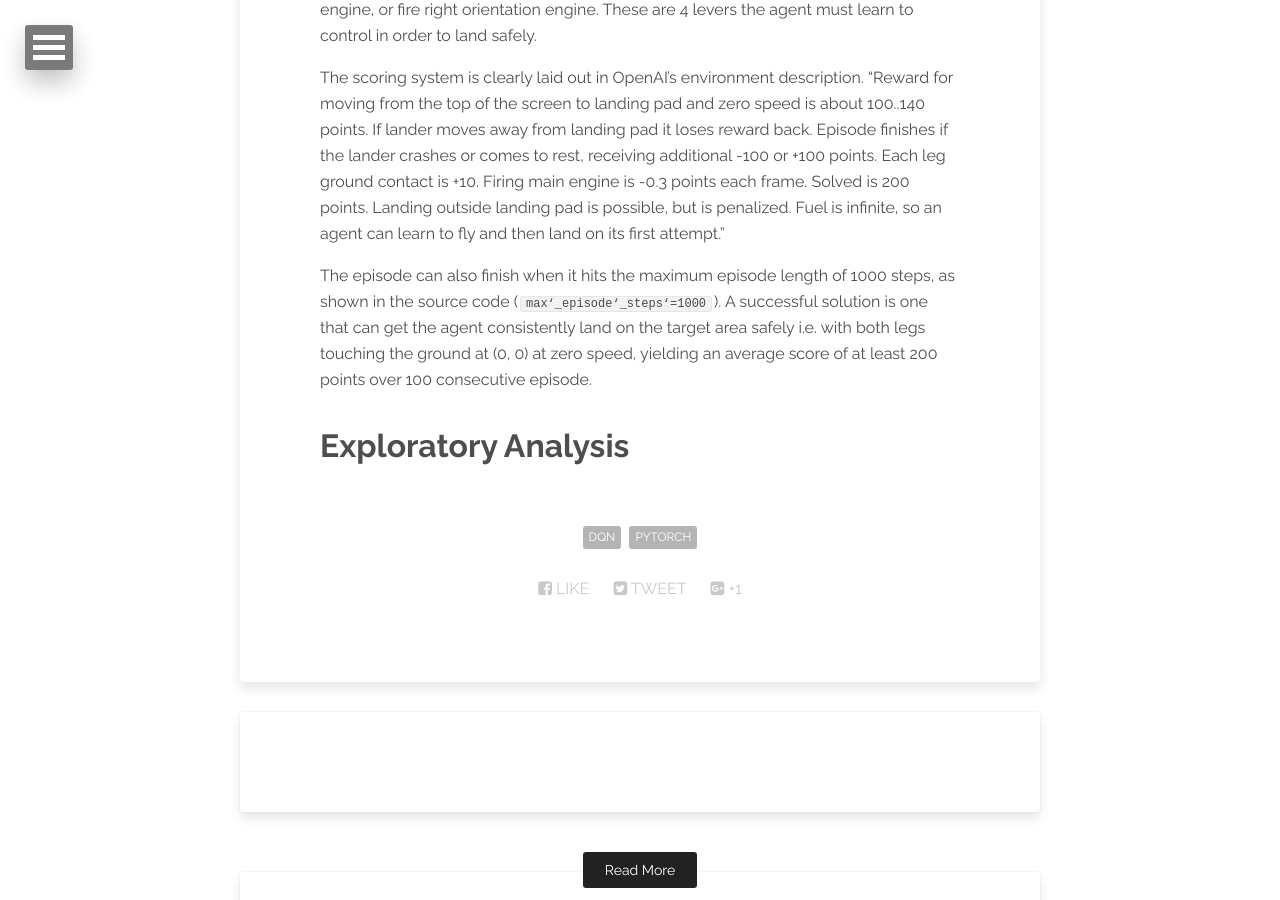
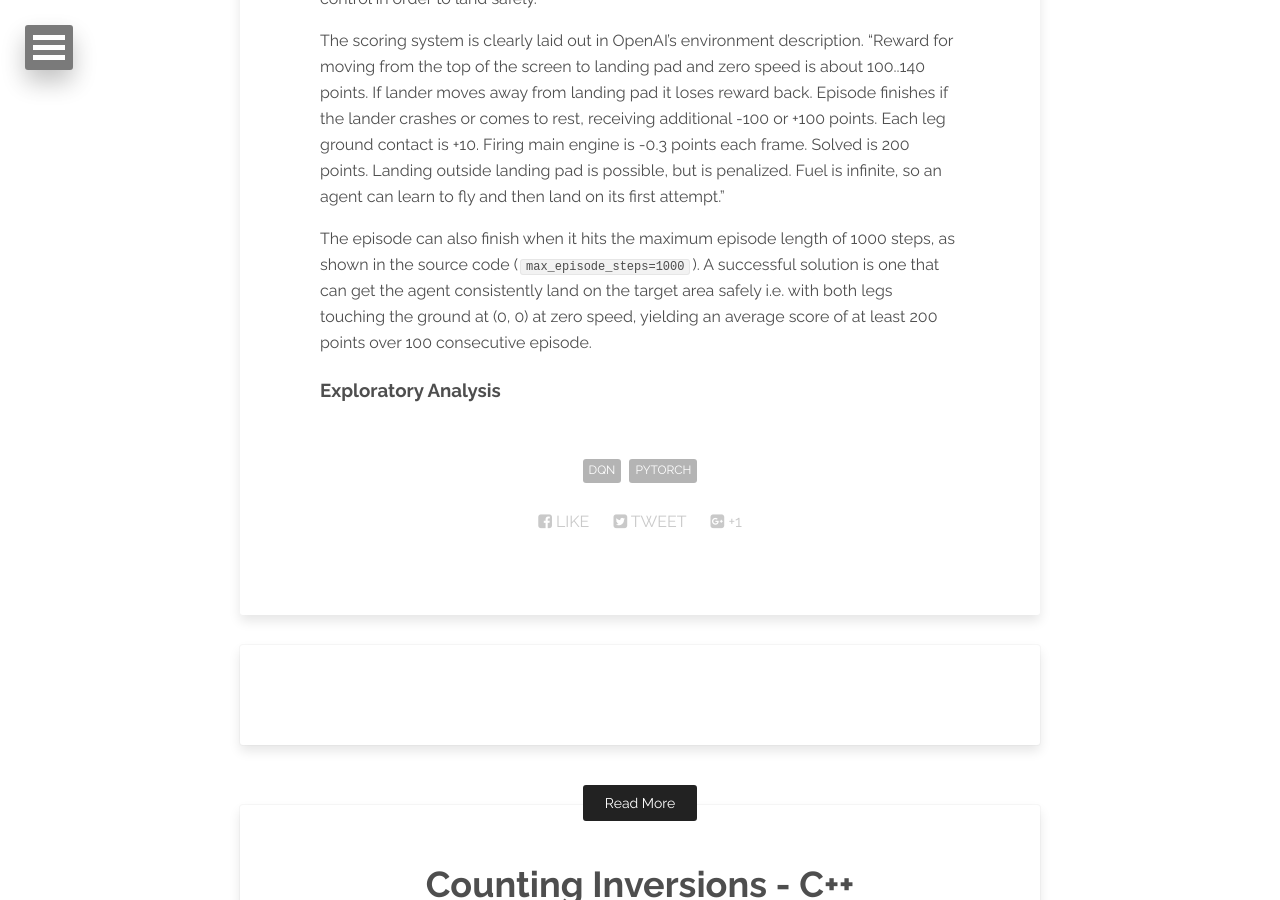
Before and after one commit to drawar/drawar.github.io, a Jekyll site: the page built from _posts/2019-05-12-lunar-lander-dqn.md, in a window 1280 px wide and 900 px high, scrolled down 830 px. Built offline with Jekyll 4.4.1, drawn with Linux system fonts in a browser that asks for light colours; nearby versions of some CDN libraries; comment, search, counter and statistics services are not loaded.

```diff
--- a/_posts/2019-05-12-lunar-lander-dqn.md
+++ b/_posts/2019-05-12-lunar-lander-dqn.md
@@ -7,14 +7,12 @@
 comments: true
 ---
 
-Problem Statement
-=================
+### Problem Statement
 
 The environment is called `LunarLander-v2` which is part of the Python `gym` package @lunarlander. An episode always begins with the lander module descending from the top of the screen. At each step, the agent is provided with the current state of the space vehicle which is an 8-dimensional vector of real values, indicating the horizontal and vertical positions, orientation, linear and angular velocities, state of each landing leg (left and right) and whether the lander has crashed. The agent then has to make one of four possible actions, namely do nothing, fire left orientation engine, fire main engine, or fire right orientation engine. These are 4 levers the agent must learn to control in order to land safely.
 
 The scoring system is clearly laid out in OpenAI’s environment description. “Reward for moving from the top of the screen to landing pad and zero speed is about 100..140 points. If lander moves away from landing pad it loses reward back. Episode finishes if the lander crashes or comes to rest, receiving additional -100 or +100 points. Each leg ground contact is +10. Firing main engine is -0.3 points each frame. Solved is 200 points. Landing outside landing pad is possible, but is penalized. Fuel is infinite, so an agent can learn to fly and then land on its first attempt.”
 
-The episode can also finish when it hits the maximum episode length of 1000 steps, as shown in the source code (`max‘_episode‘_steps‘=1000`). A successful solution is one that can get the agent consistently land on the target area safely i.e. with both legs touching the ground at (0, 0) at zero speed, yielding an average score of at least 200 points over 100 consecutive episode.
+The episode can also finish when it hits the maximum episode length of 1000 steps, as shown in the source code (`max_episode_steps=1000`). A successful solution is one that can get the agent consistently land on the target area safely i.e. with both legs touching the ground at (0, 0) at zero speed, yielding an average score of at least 200 points over 100 consecutive episode.
 
-Exploratory Analysis
-====================
+### Exploratory Analysis
```
